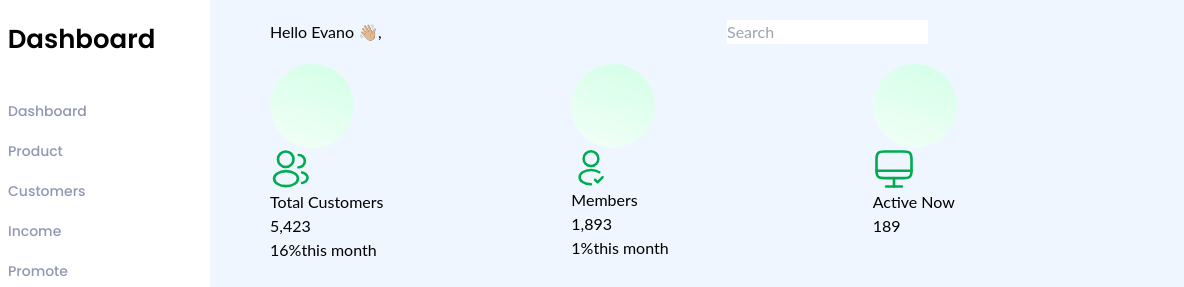
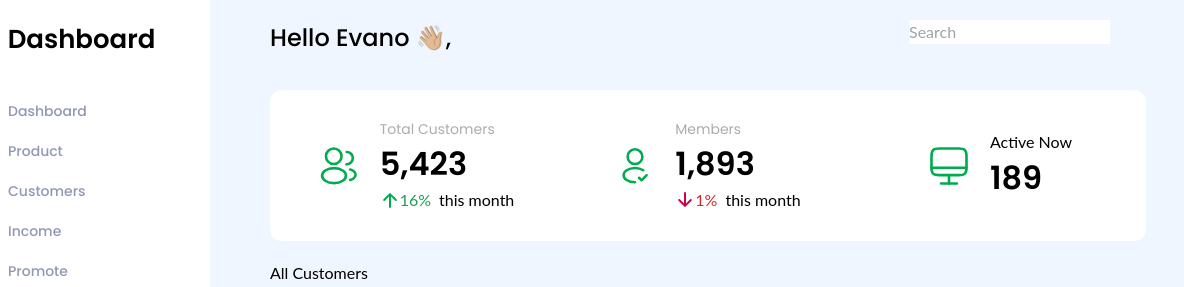
Before and after one commit to MaryamArif7/UI, a website: page public/index.html in a window 1280 px wide. Shown: the top 287 px of the page, 96-1280 px from the left. Drawn offline with Linux system fonts and the light colour scheme.

```diff
--- a/public/index.html
+++ b/public/index.html
@@ -98,26 +98,45 @@
 
         <div data-container="p1c5_container">
           <div data-widget="p1c5w1_customerWidget">
-            <img data-image="p1c5w1im1_circle" src="./image/esclipe.svg" />
             <img data-image="p1c5w1im1_totalcustomer" src="./image/totalCustomer1.svg" />
+            <div>
               <h1 data-heading="p1c5w1h1_text">Total Customers</h1>
               <h1 data-heading="p1c5w1h2_number">5,423</h1>
-            <h1><span data-span="p1c5w1s1_span">16%</span>this month</h1>
+              <div data-div="p1c5w1d1">
+                <span data-span="p1c5w1s1_span" >
+                  <img src="./image/arrow.svg" width="20" height="20" /> 16%
+                </span>
+                this month
+              </div>
+
+
+            </div>
+
           </div>
 
           <div data-widget="p1c5w2_memberWidget">
-            <img data-image="p1c5w2im1_circle" src="./image/esclipe.svg" />
             <img data-image="p1c5w1im2_members" src="./image/member.svg" />
+            <div>
+
               <h1 data-heading="p1c5w1h1_text">Members</h1>
               <h1 data-heading="p1c5w1h2_number">1,893</h1>
-            <h1><span data-span="p1c5w1s1_span">1%</span>this month</h1>
+              <div data-div="p1c5w1d2">
+                <span data-span="p1c5w1s2_span" >
+                  <img src="./image/arrowdown.svg" width="20" height="20" /> 1%
+                </span>
+                this month
+              </div>
+            </div>
+
           </div>
 
           <div data-widget="p1c5w3_activeWidget">
-            <img data-image="p1c5w3im1_circle" src="./image/esclipe.svg" />
             <img data-image="p1c5w3im1_active" src="./image/active.svg" />
+            <div>
               <h1 data-heading="p1c5w3h1_text">Active Now</h1>
               <h1 data-heading="p1c5w1h2_number">189</h1>
+            </div>
+
           </div>
         </div>
 
--- a/src/styles.css
+++ b/src/styles.css
@@ -129,18 +129,82 @@
   display: grid;
   grid-template-rows: auto auto 1fr;
 }
-
+/* ---========================--- */
+/* ---Conatiner :4------- ---- */
+/* ---========================--- */
 [data-container="p1c4_container"] {
   display: grid;
   grid-template-columns: 1fr 1fr;
-  gap: 20px;
+@apply gap-96;
 }
-
+/* ---========================--- */
+/* ---Conatiner 4 widget 1------- ---- */
+/* ---========================--- */
+[data-widget="p1c4w1_helloWidget"]{
+@apply font-poppins font-medium text-[24px];
+}
+[data-widget="p1c4w2_searchWidget"]{
+  border: none;
+  @apply w-[216px] h-[38px];
+}
+/* ---========================--- */
+/* ---Conatiner :5------- ---- */
+/* ---========================--- */
 [data-container="p1c5_container"] {
   display: grid;
   grid-template-columns: repeat(3, 1fr);
-  gap: 10px;
+  @apply w-[876px] h-[151px] bg-white mt-3 rounded-xl;
 }
+/* ---========================--- */
+/* ---Customer widget------- ---- */
+/* ---========================--- */
+[data-widget="p1c5w1_customerWidget"]{
+  @apply flex gap-5 justify-center items-center;
+}
+[data-image="p1c5w1im1_totalcustomer" ]{
+  @apply w-[42px] h-[42px]
+}
+
+[data-heading="p1c5w1h1_text"]{
+  color: #ACACAC;
+  @apply font-poppins font-normal text-[14px]
+}
+[ data-heading="p1c5w1h2_number"]{
+  @apply font-poppins font-semibold text-[32px]
+}
+[data-div="p1c5w1d1"]{
+@apply flex justify-center items-center gap-2
+}
+[data-span="p1c5w1s1_span"]{
+  @apply flex items-center justify-center text-green-600
+}
+/* ---========================--- */
+/* --Members widget------- ---- */
+/* ---========================--- */
+[data-widget="p1c5w2_memberWidget"]{
+  @apply flex gap-5 justify-center items-center;
+}
+
+[data-image="p1c5w1im2_members" ]{
+  @apply w-[40px] h-[40px]
+}
+[data-div="p1c5w1d2"]{
+  @apply flex justify-center items-center gap-2
+  }
+  [data-span="p1c5w1s2_span"]{
+    @apply flex items-center justify-center text-red-600
+  }
+  /* ---========================--- */
+/* ---Active Member  widget------- ---- */
+/* ---========================--- */
+[data-widget="p1c5w3_activeWidget"]{
+  @apply flex gap-5 justify-center items-center;
+}
+
+
+/* ---========================--- */
+/* ---Conatiner :6------- ---- */
+/* ---========================--- */
 
 [data-container="p1c6_container"] {
 }
```
Also changed, not shown: public/image/1stgirl.svg (added), public/image/2ndgirl.svg (added), public/image/3rdgirl.svg (added), public/image/4thgirl.svg (added), public/image/5thgirl.svg (added), public/image/arrow.svg (added), public/image/arrowdown.svg (added), public/styles.css. Lines whose indentation alone changed are shown as unchanged.
